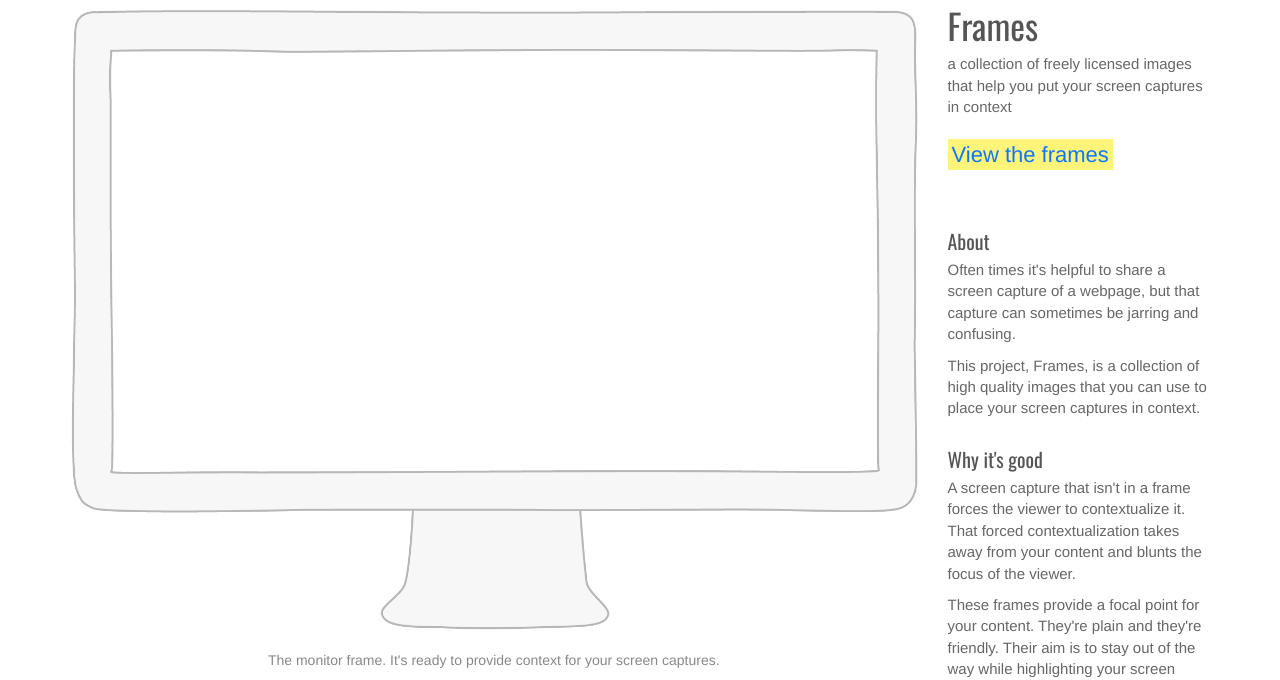
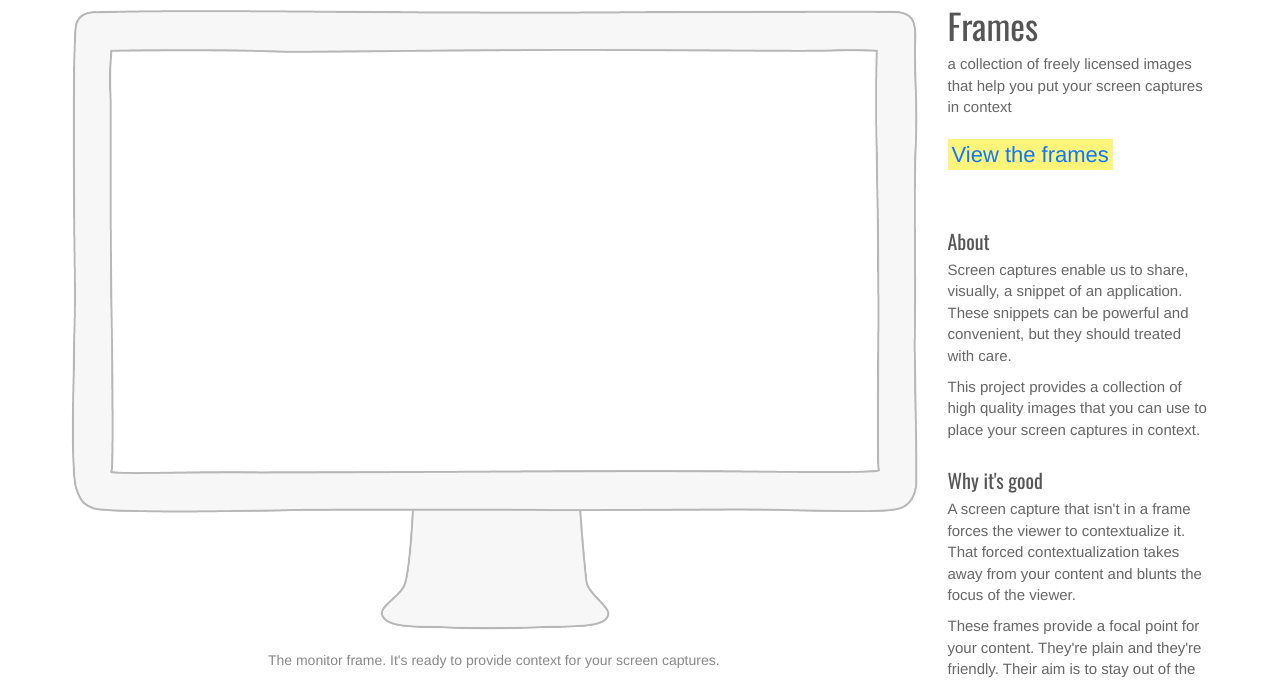
Before and after one commit to phillipsm/mattphillips-info, a Flask app: page /frames in a window 1280 px wide. Shown: the part 113-793 px from the top of the page. Run offline with Flask 2, Linux system fonts and the light colour scheme; some libraries are stand-ins or nearby versions.

Commit message:
Updated hovermarks image and some copy editing

```diff
--- a/templates/projects/frames.html
+++ b/templates/projects/frames.html
@@ -42,10 +42,10 @@
                 </div>
                 <p class="desc-title">About</p>
 				<p>
-					Often times it's helpful to share a screen capture of a webpage, but that capture can sometimes be jarring and confusing.
+					Screen captures enable us to share, visually, a snippet of an application. These snippets can be powerful and convenient, but they should treated with care.
 				</p>
 				<p>
-					This project, Frames, is a collection of high quality images that you can use to place your screen captures in context.
+					This project provides a collection of high quality images that you can use to place your screen captures in context.
 				</p>
                 <p class="desc-title">Why it's good</p>
 				<p>
```
Also changed, not shown: static/img/hovermarks-shelf.png, 1 other file.
